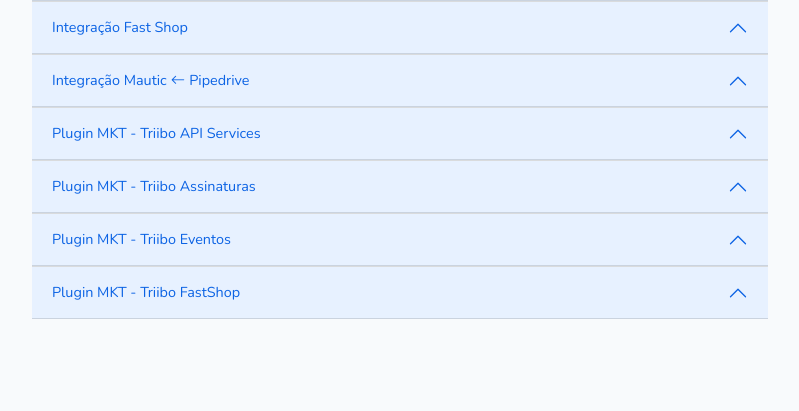
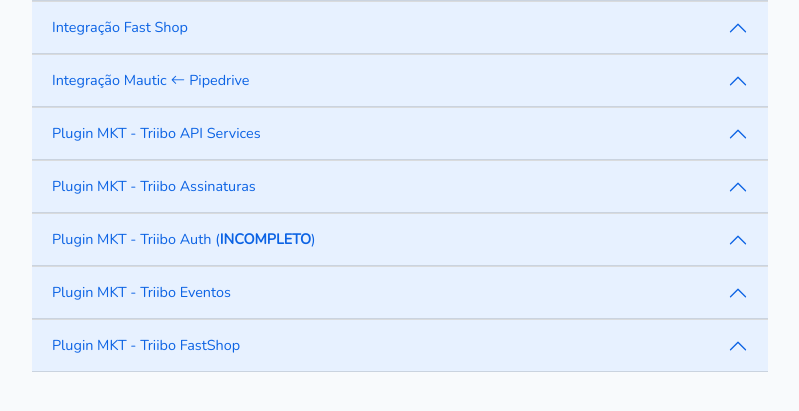
Before and after one commit to CostaMateus/triibo-gateway-php, a Laravel app: page /home in a window 1280 px wide. Shown: the part 279-690 px from the top of the page, without its empty margins (240-1039 px from the left). Run offline with Laravel 8, Linux system fonts and the light colour scheme; a user stored in the database is signed in; data comes from the database, SQL or seed files in the repository.

Commit message:
add: doc plugin mkt triibo auth (incomp)

```diff
--- /dev/null
+++ b/resources/views/doc_parts/plugin-triibo-auth.blade.php
@@ -0,0 +1,27 @@
+
+    <div class="accordion-item" >
+        <p class="accordion-header h2" id="headingPluginAuth" >
+            <button class="accordion-button" type="button"
+                data-bs-toggle="collapse" data-bs-target="#collapsePluginAuth"
+                aria-expanded="true" aria-controls="collapsePluginAuth" >
+                Plugin MKT - Triibo Auth (<b>INCOMPLETO</b>)
+            </button>
+        </p>
+        <div id="collapsePluginAuth" class="accordion-collapse collapse" aria-labelledby="headingPluginAuth" data-bs-parent="#accordionTriibo" >
+            <div class="accordion-body" >
+                <div id="pluginAuth" >
+                    <h3 class="text-center" >Triibo Auth</h3>
+                    <p class="mb-0" >
+                        Adiciona as opções:<br>
+                        - login pela Triibo ao MKT;<br>
+                        - forçar o login pela Triibo antes do checkout;<br>
+                        - login no MKT vindo do Triibo App;<br>
+                        <br>
+                        Depende dos plugins:<br>
+                        - Triibo API Services;<br>
+                        - WooCommerce;
+                    </p>
+                </div>
+            </div>
+        </div>
+    </div>
--- a/resources/views/home.blade.php
+++ b/resources/views/home.blade.php
@@ -19,6 +19,7 @@
 
                 @include( "doc_parts.plugin-triibo-api-services" )
                 @include( "doc_parts.plugin-triibo-assinaturas"  )
+                @include( "doc_parts.plugin-triibo-auth"         )
                 @include( "doc_parts.plugin-triibo-eventos"      )
                 @include( "doc_parts.plugin-triibo-fastshop"     )
 
```
